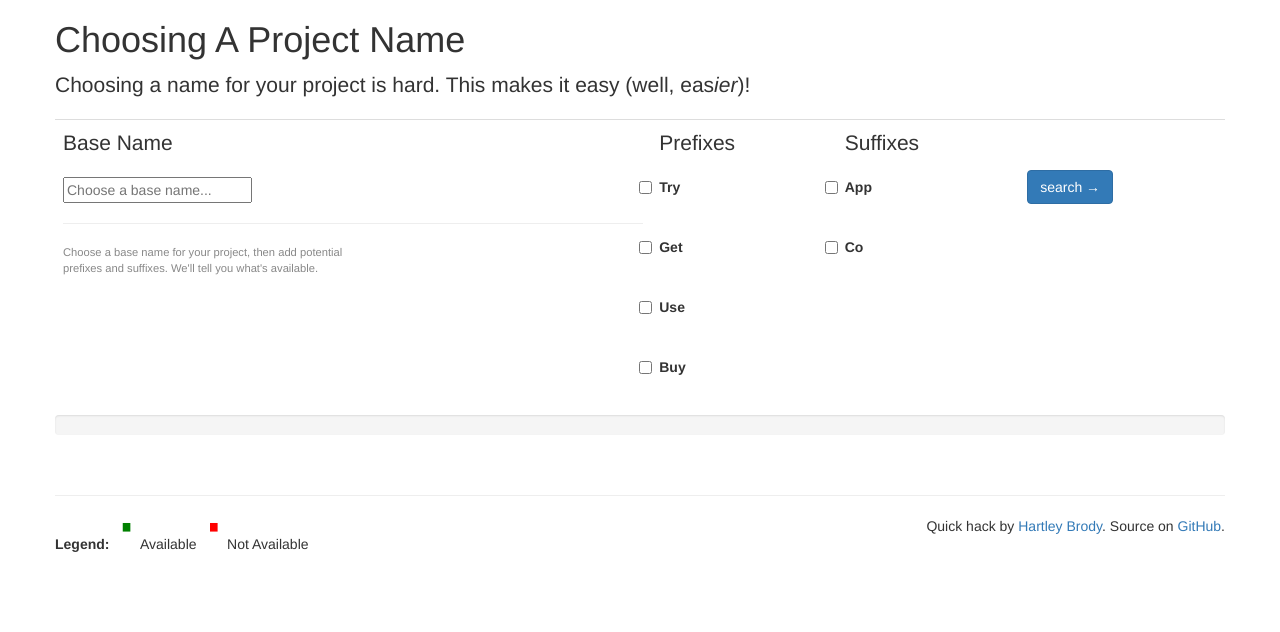
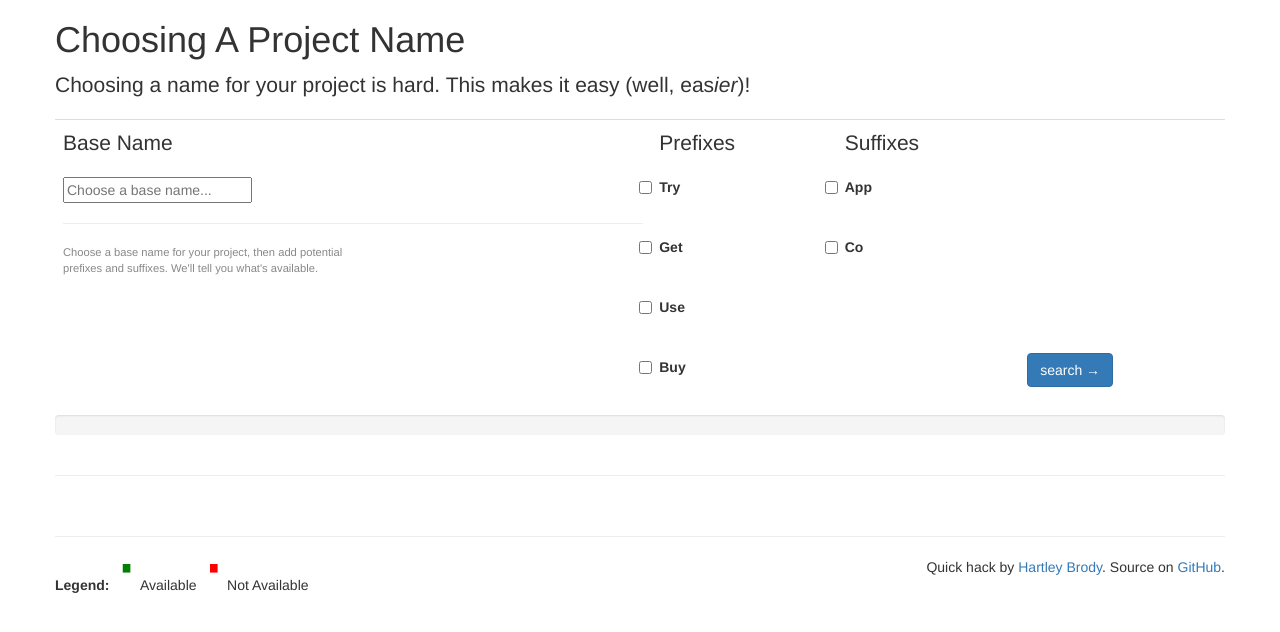
Before and after one commit to hartleybrody/naming, a Flask app: page / in a window 1280 px wide. Shown: the top 632 px of the page. Run offline with Flask 2, Linux system fonts and the light colour scheme; some libraries are stand-ins or nearby versions.

Commit message:
more spacing. good night

```diff
--- a/templates/homepage.html
+++ b/templates/homepage.html
@@ -63,7 +63,7 @@
                                     <label class="checkbox"><input type="checkbox" name="suffix" value="app" /> App</label><br>
                                     <label class="checkbox"><input type="checkbox" name="suffix" value="co" /> Co</label>
                                 </td>
-                                <td style="padding-top:50px">
+                                <td style="vertical-align:bottom">
                                     <input type="submit" class="btn btn-primary btn-large" id="submit-button" value="search &rarr;" />
                                 </td>
                             </tr>
@@ -77,6 +77,12 @@
                     <div class="progress progress-striped active" id="progress-container">
                         <div class="bar" style="width: 0px;" id="progress-bar"></div>
                     </div>
+                </div>
+            </div><!--.row-->
+
+            <div class="row">
+                <div class="span8 offset2">
+                    <hr />
                 </div>
             </div><!--.row-->
 
```
